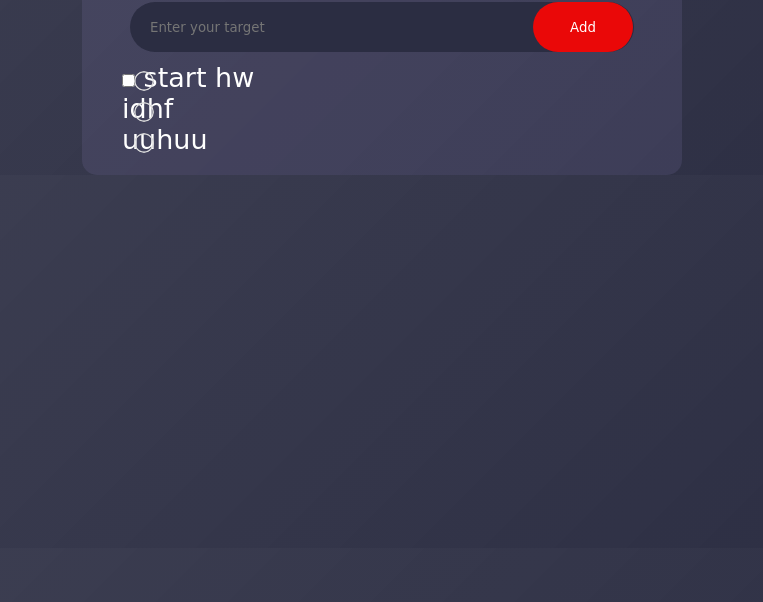
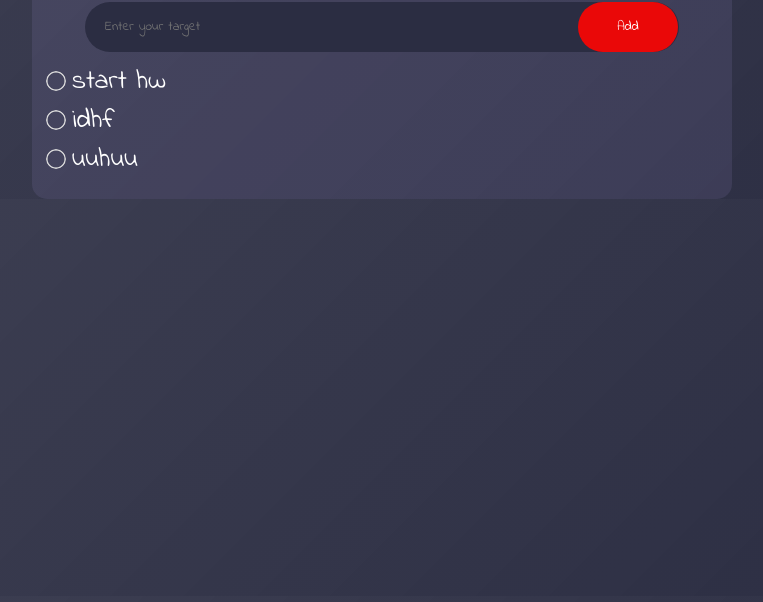
Before and after one commit to bhatiasatwik/To-do_List, a plain HTML site: page index.html in a window 1280 px wide. Shown: the part 198-800 px from the top of the page, without its empty margins (258-1021 px from the left). Drawn offline with Linux system fonts and the light colour scheme.

Commit message:
fixed size issue

```diff
--- a/index.html
+++ b/index.html
@@ -5,8 +5,8 @@
     <meta name="viewport" content="width=device-width, initial-scale=1.0">
     <title>Todo-List</title>
     <link rel="preconnect" href="https://fonts.googleapis.com">
-<link rel="preconnect" href="https://fonts.gstatic.com" crossorigin>
-<link href="https://fonts.googleapis.com/css2?family=Pacifico&display=swap" rel="stylesheet">
+    <link rel="preconnect" href="https://fonts.gstatic.com" crossorigin>
+    <link href="https://fonts.googleapis.com/css2?family=Indie+Flower&display=swap" rel="stylesheet">
 <link rel="stylesheet" href="style.css">
 </head>
 <body>
@@ -22,7 +22,7 @@
         </div>
         <div class="bottom">
            <ol class="list">
-            <li><input type="checkbox"> start hw</li>
+            <li> start hw</li>
             <li>idhf</li>
             <li>uuhuu</li>
            </ol>
--- a/style.css
+++ b/style.css
@@ -15,7 +15,7 @@ body{
 .container
 {
     width: 100%;
-    max-width: 600px;
+    max-width: 700px;
     margin-top: 100px;
     background-color:#9484c824;
     padding: 20px;
```
